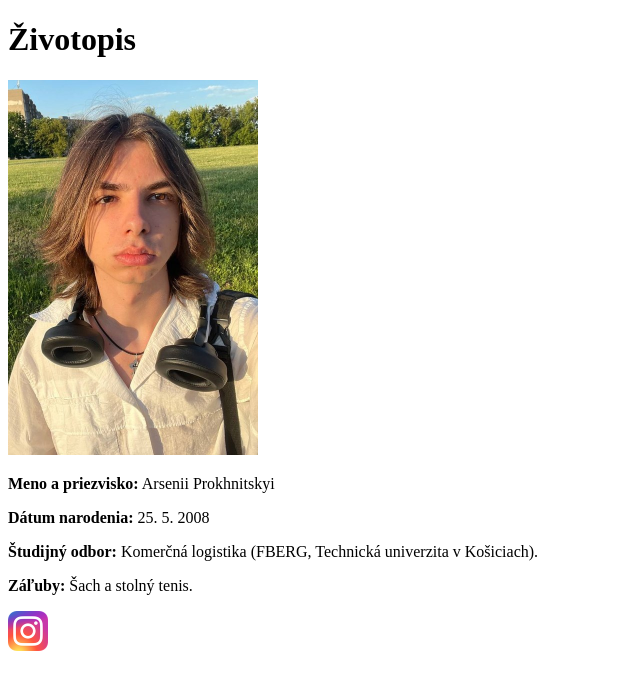
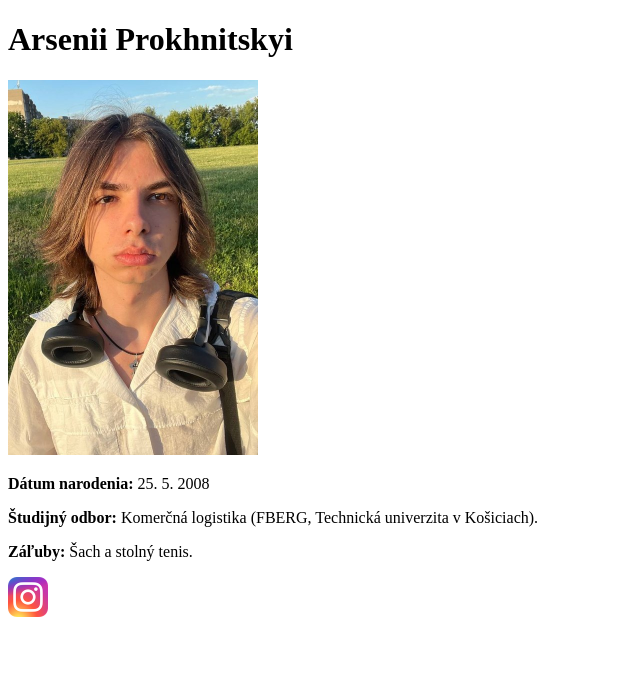
Before and after one commit to arsenii-prokhnitskyi/technologie-internetu, a plain HTML site: page index.html in a window 1280 px wide. Shown: the whole page, without its empty margins (0-640 px from the left). Drawn offline with Linux system fonts and the light colour scheme.

Commit message:
Add files via upload

```diff
--- a/index.html
+++ b/index.html
@@ -3,14 +3,12 @@
 <head>
     <meta charset="UTF-8">
     <meta name="viewport" content="width=device-width, initial-scale=1.0">
-    <title>Životopis</title>
+    <title>Arsenii Prokhnitskyi</title>
 </head>
 <body>
-    <h1>Životopis</h1>
+    <h1>Arsenii Prokhnitskyi</h1>
 
     <img src="foto.jpg" alt="Moja fotografia" width="250" height="375">
-
-    <p><b>Meno a priezvisko:</b> Arsenii Prokhnitskyi</p>
 
     <p><b>Dátum narodenia:</b> 25. 5. 2008</p>
 
```
